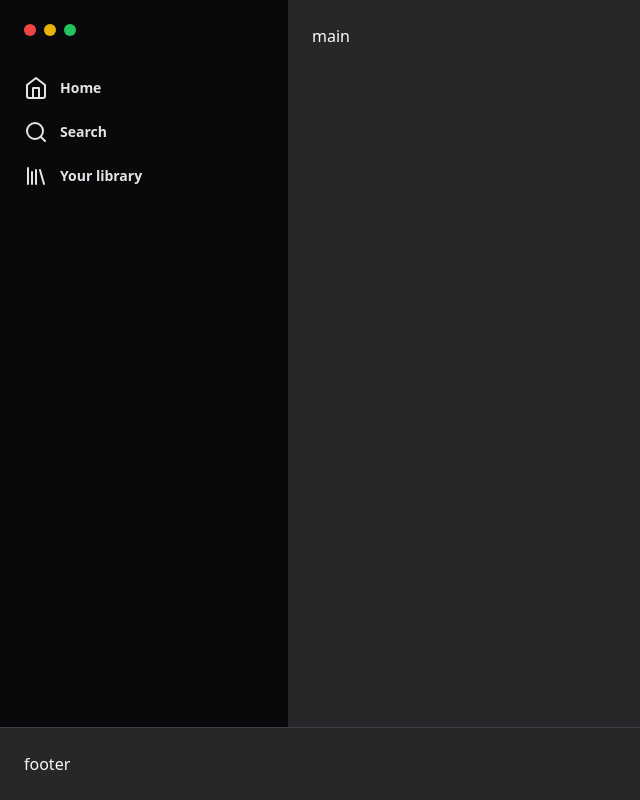
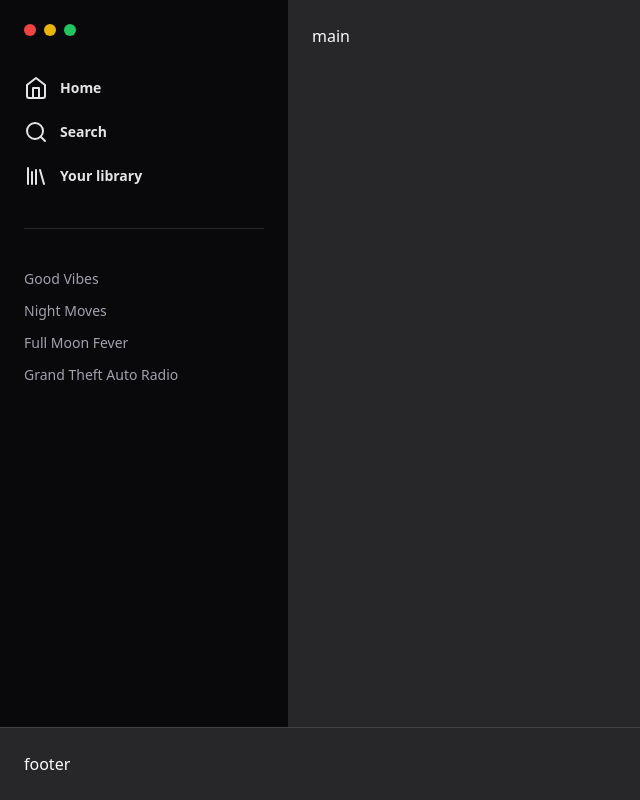
Before and after one commit to augustopolonio/spotify-clone, a Next.js app: page / in a window 1280 px wide. Shown: the whole page, without its empty margins (0-640 px from the left). Built offline with nearby package versions, Linux system fonts and the light colour scheme.

Commit message:
#3: Add the playlist buttons

```diff
--- a/src/app/page.tsx
+++ b/src/app/page.tsx
@@ -25,6 +25,14 @@ export default function Home() {
               Your library
             </a>
           </nav>
+
+          <nav className="mt-10 pt-10 border-t border-zinc-800 flex flex-col gap-3">
+            <a href="" className='text-sm text-zinc-400 hover:text-zinc-100'>Good Vibes</a>
+            <a href="" className='text-sm text-zinc-400 hover:text-zinc-100'>Night Moves</a>
+            <a href="" className='text-sm text-zinc-400 hover:text-zinc-100'>Full Moon Fever</a>
+            <a href="" className='text-sm text-zinc-400 hover:text-zinc-100'>Grand Theft Auto Radio</a>
+          </nav>
+
         </aside>
         <main className="flex-1 p-6">
           main
```
